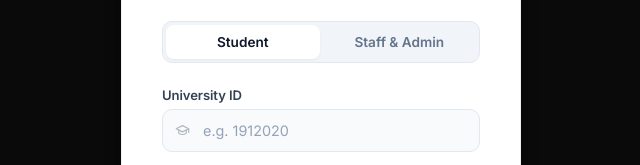
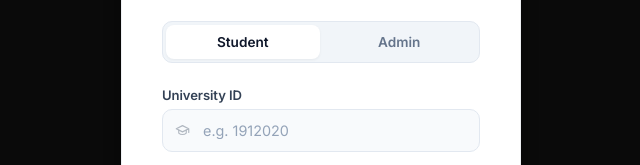
Before and after one commit to Saiful1253/IUBAT-Note-Sharing-Platform, a plain HTML site: page index.html in a window 1280 px wide. Shown: the part 289-454 px from the top of the page, 319-959 px from the left. Drawn offline with nearby package versions, Linux system fonts and the light colour scheme.

Commit message:
Login Page Updated 3rd time

```diff
--- a/index.html
+++ b/index.html
@@ -51,7 +51,7 @@
 
             <div class="tab-container">
                 <button class="tab active" onclick="switchTab(this, 'student')">Student</button>
-                <button class="tab" onclick="switchTab(this, 'admin')">Staff & Admin</button>
+                <button class="tab" onclick="switchTab(this, 'admin')">Admin</button>
             </div>
 
             <form onsubmit="event.preventDefault(); handleLogin();" autocomplete="off">
```
